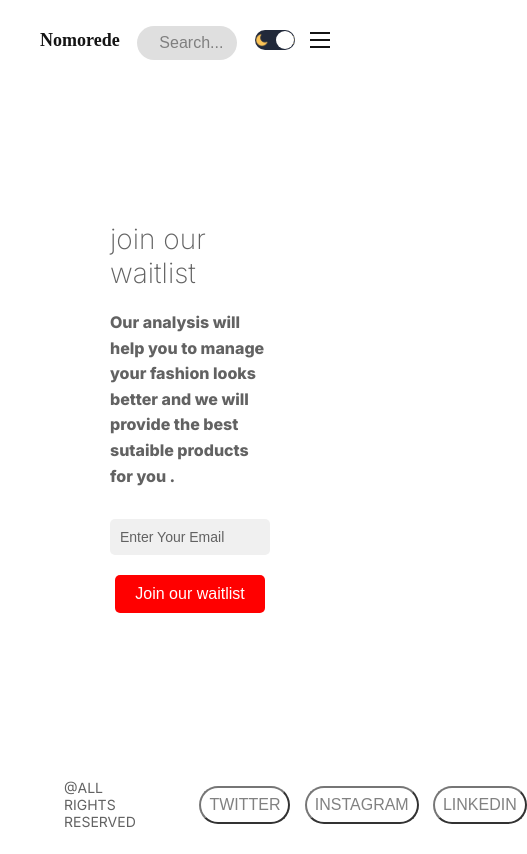
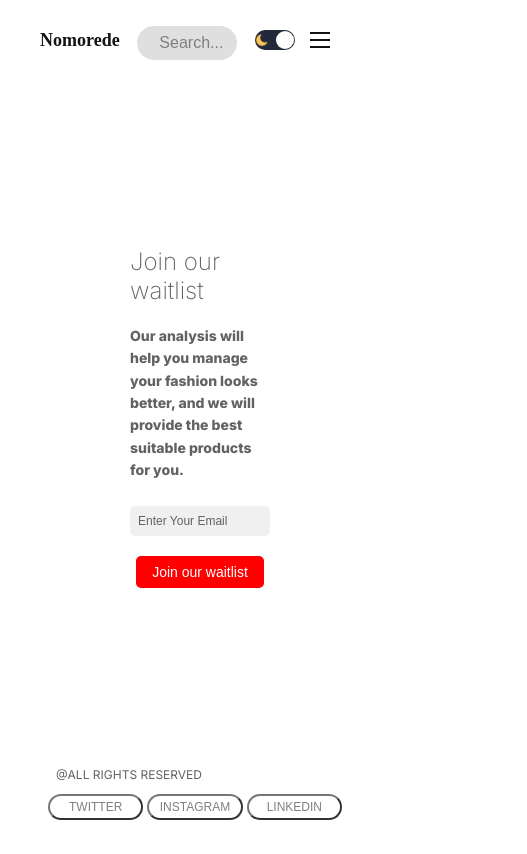
Before and after one commit to Omramanuj/nomorede_vercel, a Next.js app: page /login in a window 390 px wide. Shown: the whole page, 527 px wide, since content can reach past the window. Built offline with nearby package versions, Linux system fonts and the light colour scheme.

Commit message:
waitlist page created

```diff
--- a/src/app/globals.css
+++ b/src/app/globals.css
@@ -61,12 +61,12 @@ a {
 }
 @media screen and (max-width: 1280px) {
   .wrapper {
-    max-width: 1024px;
+    max-width: 1280px;
   }
 }
 @media screen and (max-width: 1024px) {
   .wrapper {
-    max-width: 768px;
+    max-width: 800px;
     padding-left: 40px;
     padding-right: 40px;
   }
--- a/src/app/homepage.module.css
+++ b/src/app/homepage.module.css
@@ -1,4 +1,34 @@
-.content{
-    display: flex;
-    gap: 50px;
-  }
+.container {
+  display: flex;
+  flex-direction: column;
+  align-items: center;
+  justify-content: space-between;
+  min-height: 100vh;
+}
+
+.midSection {
+  flex: 1;
+  width: 100%;
+  display: flex;
+  justify-content: center;
+  align-items: flex-start;
+}
+
+.content {
+  display: flex;
+  gap: 50px;
+  width: 100%;
+}
+
+.left {
+  flex: 5.5;
+  display: flex;
+  flex-direction: column;
+  gap: 20px;
+}
+
+
+
+.footer {
+  width: 100%;
+}
--- a/src/components/Menu/menu.module.css
+++ b/src/components/Menu/menu.module.css
@@ -14,9 +14,14 @@
   .title {
     font-size: 28px;
   }
+  @media screen and (max-width: 1280px) {
+    .container {
+      flex: 1;
+      width: 25%;
+    }
+  }
 
-
-  @media screen and (max-width: 1024px) {
+  @media screen and (max-width: 1030px) {
     .container {
       display: none;
     }
--- a/src/components/auth/Auth.jsx
+++ b/src/components/auth/Auth.jsx
@@ -1,188 +1,77 @@
 "use client";
 
 import React from "react";
+import Image from "next/image";
 import styles from "./auth.module.css";
-import Image from "next/image";
 
-const Auth = () => {
-  return (
-    <div className={styles.container}>
-      <div className={`${styles.section} `}>
-        <div className={styles.yesterday}>
+const imagesRight = [
+  { src: "/right/lleft.png", alt: "Mercury OS" },
+  { src: "/right/Right1.jpeg", alt: "Another image" },
+  { src: "/right/Right2.jpeg", alt: "Another image" },
+  { src: "/right/Right3.jpeg", alt: "Another image" },
+  { src: "/right/Right4.jpeg", alt: "Another image" },
+  { src: "/right/Right7.jpeg", alt: "Another image" },
+  { src: "/right/Right5.jpeg", alt: "Another image" },
+];
+
+const imagesLeft = [
+  { src: "/left/Lefrt2.jpeg", alt: "Worlds" },
+  { src: "/left/left.png", alt: "Another image" },
+  { src: "/left/left(1).png", alt: "Another image" },
+  { src: "/left/Left1.jpeg", alt: "Another image" },
+  { src: "/left/left4.jpeg", alt: "Another image" },
+  { src: "/left/left3.jpeg", alt: "Another image" },
+  { src: "/left/left5.jpeg", alt: "Another image" },
+];
+
+const ImageList = ({ images }) => (
   <div className={styles.imageContainer}>
-            <div className={styles.imageWrapper}>
+    {images.map((image, index) => (
+      <div
+        key={index}
+        className={styles.imageWrapper}
+        style={{ zIndex: 7 - index, animationDelay: `${index * 1}s` }}
+      >
         <Image
-                src="/right/lleft.png"
-                alt="Mercury OS"
+          src={image.src}
+          alt={image.alt}
           layout="fill"
           objectFit="cover"
           className={styles.image}
         />
       </div>
-            <div className={styles.imageWrapper}>
-              <Image
-                src="/right/Right1.jpeg"
-                alt="Another image"
-                layout="fill"
-                objectFit="cover"
-                className={styles.image}
-              />
+    ))}
   </div>
-            <div className={styles.imageWrapper}>
-              <Image
-                src="/right/Right2.jpeg"
-                alt="Another image"
-                layout="fill"
-                objectFit="cover"
-                className={styles.image}
-              />
+);
+
+const Auth = () => (
+  <div className={styles.container}>
+    <Section images={imagesRight} headerText="After" headerClass={styles.headerYesterday} />
+    <MidSection />
+    <Section images={imagesLeft} headerText="Before" headerClass={styles.headerTomorrow} />
   </div>
-            <div className={styles.imageWrapper}>
-              <Image
-                src="/right/Right3.jpeg"
-                alt="Another image"
-                layout="fill"
-                objectFit="cover"
-                className={styles.image}
-              />
+);
+
+const Section = ({ images, headerText, headerClass }) => (
+  <div className={styles.section}>
+    <ImageList images={images} />
+    <h2 className={headerClass}>{headerText}</h2>
   </div>
-            <div className={styles.imageWrapper}>
-              <Image
-                src="/right/Right4.jpeg"
-                alt="Another image"
-                layout="fill"
-                objectFit="cover"
-                className={styles.image}
-              />
-            </div>
-            <div className={styles.imageWrapper}>
-              <Image
-                src="/right/Right7.jpeg"
-                alt="Another image"
-                layout="fill"
-                objectFit="cover"
-                className={styles.image}
-              />
-            </div>
-            <div className={styles.imageWrapper}>
-              <Image
-                src="/right/Right5.jpeg"
-                alt="Another image"
-                layout="fill"
-                objectFit="cover"
-                className={styles.image}
-              />
-            </div>
-          </div>
-          <h2 className={styles.headerYesterday}>After</h2>
-          {/* <div className={styles.profileContainer}>
-            <img src="/pr.webp" alt="Profile" className={styles.avatar} />
-            <div className={styles.userInfo}>
-              <h2 className={styles.name}>Anastasiia Mls</h2>
-            </div>
-          </div> */}
-        </div>
-      </div>
+);
 
+const MidSection = () => (
   <div className={styles.midSection}>
-        <h2 className={styles.headerToday}>join our waitlist</h2>
+    <h2 className={styles.headerToday}>Join our waitlist</h2>
     <p className={styles.description}>
-          Our analysis will help you to manage your fashion looks better and we
-          will provide the best sutaible products for you .
+      Our analysis will help you manage your fashion looks better, and we will provide the best suitable products for you.
     </p>
     <form className={styles.form}>
-          <input
-            placeholder="Enter Your Email"
-            className={styles.input}
-            rows="4"
-          />
+      <input placeholder="Enter Your Email" className={styles.input} />
       <div className={styles.buttonContainer}>
-            <button type="submit" className={styles.button}>
-              Join our waitlist
-            </button>
+        <button type="submit" className={styles.button}>Join our waitlist</button>
       </div>
     </form>
   </div>
-
-      <div className={`${styles.section} `}>
-        <div className={styles.tomorrow}>
-          <div className={styles.imageContainer}>
-            <div className={styles.imageWrapper}>
-              <Image
-                src="/left/Lefrt2.jpeg"
-                alt="Worlds"
-                layout="fill"
-                objectFit="cover"
-                className={styles.image}
-              />
-            </div>
-
-            <div className={styles.imageWrapper}>
-              <Image
-                src="/left/left.png"
-                alt="Another image"
-                layout="fill"
-                objectFit="cover"
-                className={styles.image}
-              />
-            </div>
-            <div className={styles.imageWrapper}>
-              <Image
-                src="/left/left(1).png"
-                alt="Another image"
-                layout="fill"
-                objectFit="cover"
-                className={styles.image}
-              />
-            </div>
-            <div className={styles.imageWrapper}>
-              <Image
-                src="/left/Left1.jpeg"
-                alt="Another image"
-                layout="fill"
-                objectFit="cover"
-                className={styles.image}
-              />
-            </div>
-            <div className={styles.imageWrapper}>
-              <Image
-                src="/left/left4.jpeg"
-                alt="Another image"
-                layout="fill"
-                objectFit="cover"
-                className={styles.image}
-              />
-            </div>
-            <div className={styles.imageWrapper}>
-              <Image
-                src="/left/left3.jpeg"
-                alt="Another image"
-                layout="fill"
-                objectFit="cover"
-                className={styles.image}
-              />
-            </div>
-            <div className={styles.imageWrapper}>
-              <Image
-                src="/left/left5.jpeg"
-                alt="Another image"
-                layout="fill"
-                objectFit="cover"
-                className={styles.image}
-              />
-            </div>
-          </div>
-          <h2 className={styles.headerTomorrow}>Before</h2>
-          {/* <div className={styles.profileContainer}>
-          <img src="/pr.webp" alt="Profile" className={styles.avatar} />
-          <div className={styles.userInfo}>
-            <h2 className={styles.name}>Anastasiia Mls</h2>
-          </div>
-        </div> */}
-        </div>
-      </div>
-    </div>
 );
-};
 
 export default Auth;
--- a/src/components/auth/auth.module.css
+++ b/src/components/auth/auth.module.css
@@ -1,4 +1,7 @@
 @import url('https://fonts.googleapis.com/css2?family=Roboto:wght@400;700&display=swap');
+
+
+
 .container {
   display: flex;
   align-items: center;
@@ -9,10 +12,9 @@
   color: var(--textColor);
   overflow: hidden;
   flex: auto;
-  z-index: 0;
 }
 
-.section {
+.section, .midSection {
   padding: 20px;
   width: 100%;
   display: flex;
@@ -20,29 +22,18 @@
   align-items: center;
   text-align: left;
   position: relative;
-
 }
 
-.midSection{
- padding: 20px;
-  width: 100%;
-  display: flex;
-  flex-direction: column;
-  align-items: center;
-  text-align: left;
-  position: relative;
+.midSection {
   margin-right: 10px;
 }
 
 .headerYesterday, .headerTomorrow {
   padding: 40px;
   font-weight: 700;
-  /* margin-bottom: 10px; Move header above the image */
   color: var(--softTextColor);
-  /* text-shadow: 2px 2px 4px rgba(0, 0, 0, 0.5); */
   pointer-events: none;
   user-select: none;
-  /* animation: moveOutHeaders 18s 1s infinite; */
 }
 
 .headerToday {
@@ -51,13 +42,6 @@
   margin-bottom: 20px;
   color: var(--softTextColor);
 }
-
-.yesterday,.tomorrow{
-  width: 100%;
-  height: 100%;
-}
-
-
 
 .description {
   font-size: 18px;
@@ -87,100 +71,19 @@
   overflow: hidden;
 }
 
-
-.imageWrapper:nth-child(1) {
+.imageWrapper:nth-child(odd) {
   transform: rotate(-5deg) translateY(10px);
-  z-index: 7;
   animation: moveOutLeftTilt 18s infinite;
-  animation-delay: 0s;
 }
 
-.imageWrapper:nth-child(2) {
+.imageWrapper:nth-child(even) {
   transform: rotate(5deg) translateY(20px);
-  z-index: 6;
   animation: moveOutRightTilt 18s infinite;
-  animation-delay: 1s;
 }
-
-.imageWrapper:nth-child(3) {
-  transform: rotate(-5deg) translateY(30px);
-  z-index: 5;
-  animation: moveOutLeftTilt 18s infinite;
-  animation-delay: 2s;
-}
-
-.imageWrapper:nth-child(4) {
-  transform: rotate(5deg) translateY(40px);
-  z-index: 4;
-  animation: moveOutRightTilt 18s infinite;
-  animation-delay: 3s;
-}
-
-.imageWrapper:nth-child(5) {
-  transform: rotate(-5deg) translateY(50px);
-  z-index: 3;
-  animation: moveOutLeftTilt 18s infinite;
-  animation-delay: 4s;
-}
-
-.imageWrapper:nth-child(6) {
-  transform: rotate(5deg) translateY(60px);
-  z-index: 2;
-  animation: moveOutRightTilt 18s infinite;
-  animation-delay: 5s;
-}
-
-.imageWrapper:nth-child(7) {
-  transform: rotate(-5deg) translateY(70px);
-  z-index: 1;
-  animation: moveOutLeftTilt 18s infinite;
-  animation-delay: 6s;
-}
-
-.profileContainer {
-  display: flex;
-  align-items: center;
-  background-color: inherit; /* Adjust color based on your theme */
-  margin-top: 20px;
-  border-radius: 5px; /* Optional: if you want rounded corners */
-  animation: moveOutProfile 10s 1s infinite;
-}
-
-.avatar {
-  width: 52px; /* Adjust size as needed */
-  height: 55px;
-  border: 2px solid var(--textColor); /* Adjust color based on theme */
-  border-radius: 50%; /* Makes the image circular */
-  margin-right: 10px;
-}
-
-.userInfo {
-  display: flex;
-  flex-direction: column;
-}
-
-.name {
-  margin: 0;
-  font-size: 16px; /* Adjust font size as needed */
-  font-weight: bold;
-  color: var(--textColor);
-}
-
-.username {
-  margin: 0;
-  font-size: 14px; /* Adjust font size as needed */
-  color: var(--softTextColor);
-}
-
-/* @keyframes moveOutHeaders {
-  0%, 20% { transform: translateY(0); opacity: 1; }
-  20%, 90% { transform: translateY(-150%); opacity: 0; }
-  90%, 100% { transform: translateY(0); opacity: 1; }
-} */
 
 @keyframes moveOutLeftTilt {
   0%, 20% { transform: rotate(-5deg) translateY(10px); opacity: 1; }
-  20%,80% { transform: rotate(-5deg) translateY(-150%); opacity: 0; }
+  20%, 80% { transform: rotate(-5deg) translateY(-150%); opacity: 0; }
   80%, 100% { transform: rotate(-5deg) translateY(10px); opacity: 1; }
 }
 
@@ -188,19 +91,6 @@
   0%, 20% { transform: rotate(5deg) translateY(20px); opacity: 1; }
   20%, 80% { transform: rotate(5deg) translateY(-150%); opacity: 0; }
   80%, 100% { transform: rotate(5deg) translateY(20px); opacity: 1; }
-}
-
-
-.image {
-  width: 100%;
-  height: 100%;
-}
-
-.caption {
-  font-size: 16px;
-  margin-top: 15px;
-  font-weight: 400;
-  color: var(--textColor);
 }
 
 .form {
@@ -247,17 +137,40 @@
   background-color: #cc0000;
 }
 
-@media (max-width: 1040px) {
-  /* .headerYesterday, .headerTomorrow, .imageContainer, .profileContainer {
+@media (max-width: 1130px) {
+  .headerToday {
+    font-size: 28px;
+  }
 
-  } */
+  .description {
+    font-size: 16px;
+    margin-bottom: 20px;
+  }
 
-  .container {
-    padding: 10px; /* Adjust padding for smaller screens */
+  .input {
+    padding: 10px;
+    font-size: 14px;
+  }
+
+  .button {
+    padding: 10px 20px;
+    font-size: 16px;
+  }
+}
+
+
+@media (max-width: 820px) and (max-height: 1180px), (max-width: 768px) {
+  .headerYesterday, .headerTomorrow, .imageContainer {
+    display: none;
   }
 
   .section {
-    max-width: 100%; /* Make the middle section take full width */
+    width: 0;
+  }
+
+  .midSection {
+    width: 80%;
+    margin-left: 20px;
   }
 
   .headerToday {
@@ -279,91 +192,16 @@
     font-size: 16px;
   }
 }
-
-@media (max-width: 820px) and (max-height: 1180px) {
-  /* .headerYesterday, .headerTomorrow, .imageContainer, .profileContainer {
-    display: none;
-  } */
-
-
-  .headerToday {
-    font-size: 28px; /* Reduce font size */
-  }
-
-  .description {
-    font-size: 16px; /* Adjust font size */
-    margin-bottom: 20px;
-  }
-
-  .avatar {
-    width: 40px; /* Reduce avatar size */
-    height: 40px;
-  }
-
-  .name {
-    font-size: 14px; /* Adjust font size */
-  }
-
-  .username {
-    font-size: 12px; /* Adjust font size */
-  }
-
-  .input {
-    padding: 10px; /* Adjust input padding */
-    font-size: 14px;
-  }
-
-  .button {
-    padding: 10px 20px; /* Adjust button padding */
-    font-size: 16px;
-  }
-}
-
-@media (max-width: 768px) {
-
-
-  /* .container {
-    flex-direction: column;
-    height: auto;
-    overflow-y: scroll;
-    padding: 10px;
-  } */
-
-  .section {
-    max-width: 100%; /* Make the middle section take full width */
-  }
-
-  .headerToday {
-    font-size: 28px;
-  }
-
-  .description {
-    font-size: 16px;
-    margin-bottom: 20px;
-  }
-
-  .input {
-    padding: 10px;
-    font-size: 14px;
-  }
-
-  .button {
-    padding: 10px 20px;
-    font-size: 16px;
-  }
-}
-
 @media (max-width: 480px) {
-  .headerYesterday, .headerTomorrow, .imageContainer, .profileContainer {
-
+  .headerYesterday, .headerTomorrow, .imageContainer {
     display: none;
   }
 
-  .section{
-    width:0%;
+  .section {
+    width: 0;
   }
 
-  .midSection{
+  .midSection {
     width: 100%;
   }
 
@@ -386,32 +224,3 @@
     font-size: 14px;
   }
 }
-
-@media (max-width: 2560px) and (max-height: 1440px), (max-width: 1920px) and (max-height: 1080px) {
-  .container {
-    padding: 10px; /* Adjust padding for smaller screens */
-  }
-
-  .section {
-    max-width: 100%; /* Make the middle section take full width */
-  }
-
-  .headerToday {
-    font-size: 28px;
-  }
-
-  .description {
-    font-size: 16px;
-    margin-bottom: 20px;
-  }
-
-  .input {
-    padding: 10px;
-    font-size: 14px;
-  }
-
-  .button {
-    padding: 10px 20px;
-    font-size: 16px;
-  }
-}
--- a/src/components/navbar/navbar.module.css
+++ b/src/components/navbar/navbar.module.css
@@ -9,7 +9,7 @@
   top: 0;
   background-color: var(--bg);
   opacity: 92%;
-  z-index: 1;
+  z-index: 8;
   padding: 0 20px;
 }
 
--- a/src/components/waitListFooter/waitListFooter.module.css
+++ b/src/components/waitListFooter/waitListFooter.module.css
@@ -5,6 +5,7 @@
   padding: 1rem;
   background-color: var(--bg);
   z-index: 100;
+  flex-wrap: wrap;
 }
 
 .text {
@@ -40,3 +41,69 @@
 .button:active {
   transform: scale(0.95);
 }
+
+@media (max-width: 1280px) {
+  .text {
+    margin-right: 15%;
+  }
+}
+
+@media (max-width: 1024px) {
+  .text {
+    margin-right: 10%;
+  }
+}
+
+@media (max-width: 768px) {
+  .footer {
+    flex-direction: column;
+    align-items: flex-start;
+  }
+
+  .text {
+    margin-right: 0;
+    margin-bottom: 0.5rem;
+  }
+
+  .social {
+    width: 100%;
+    justify-content: space-around;
+  }
+
+  .button {
+    flex: 1;
+    text-align: center;
+    margin-right: 0;
+  }
+}
+
+@media (max-width: 640px) {
+  .text {
+    font-size: 0.75rem;
+  }
+
+  .button {
+    font-size: 0.875rem;
+    padding: 0.5rem;
+  }
+}
+
+@media (max-width: 490px) {
+  .footer {
+    padding: 0.5rem;
+  }
+
+  .text {
+    font-size: 0.75rem;
+    padding: 0.25rem 0.5rem;
+  }
+
+  .button {
+    font-size: 0.75rem;
+    padding: 0.25rem 0.5rem;
+  }
+
+  .social {
+    gap: 0.25rem;
+  }
+}
```
Also changed, not shown: src/app/page.jsx (+7 -4 lines), src/components/cardList/cardList.module.css (+14 -0 lines), src/components/featured/featured.module.css (+22 -8 lines). Lines whose indentation alone changed are shown as unchanged.
